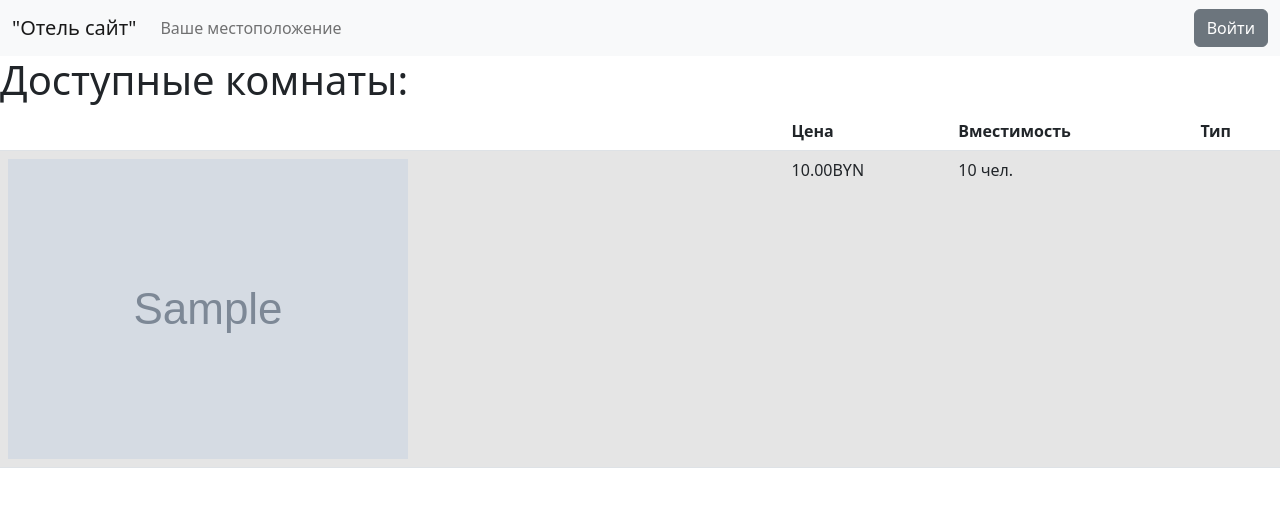
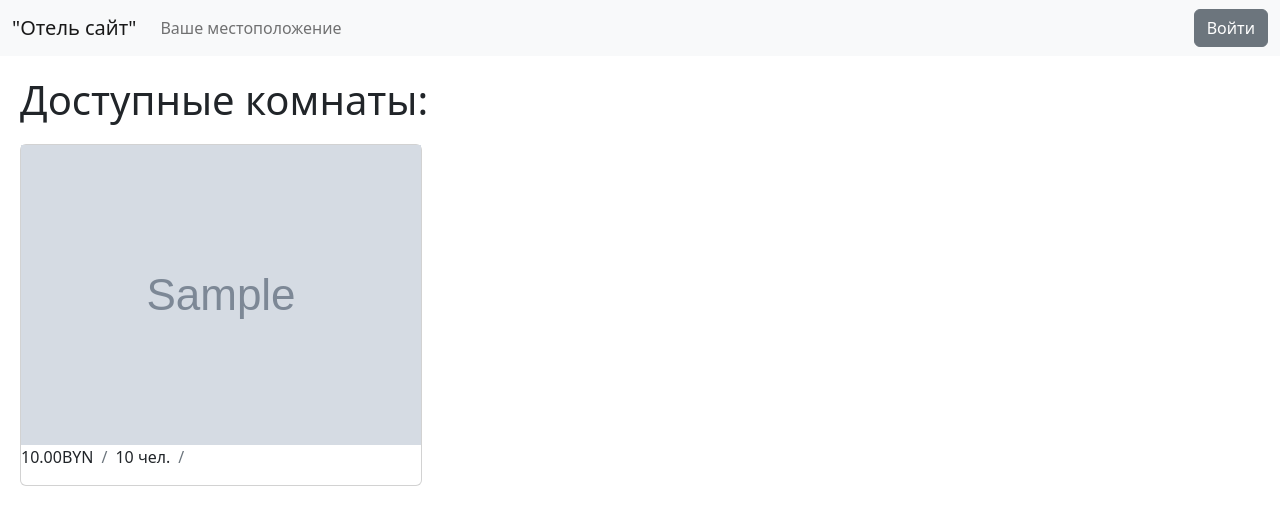
Before and after one commit to Ivan073/SCoI, a Django app: page / in a window 1280 px wide. Shown: the top 525 px of the page. Run offline with Django 4.2, Linux system fonts and the light colour scheme; tables that the repository leaves empty hold one stand-in row (values such as "Sample post"); grey boxes marked "Sample" are stand-in pictures.

Commit message:
Improved style of room list

```diff
--- a/Lab4/Lab4/HotelSite/templates/home.html
+++ b/Lab4/Lab4/HotelSite/templates/home.html
@@ -8,31 +8,20 @@
 </head>
 <body>
 {% include "header.html" %}
-<h1>Доступные комнаты:</h1>
-
-<table class="table table-hover">
-  <thead>
-    <tr>
-      <th scope="col"></th>
-      <th scope="col">Цена</th>
-      <th scope="col">Вместимость</th>
-      <th scope="col">Тип</th>
-    </tr>
-  </thead>
-  <tbody>
-    {% for room in rooms%}
-    <tr class="table-active">
-      <th scope="row"><img src = "{{room.photo.url}}" alt = "Изображение не загружено"></img></th>
-      <td>{{room.price}}BYN</td>
-      <td>{{room.capacity}} чел.</td>
-      <td>{% if room.room_type.name == 'Luxury' %}Люкс
+<h1 style="margin: 20px">Доступные комнаты:</h1>
+  <div class="d-flex" style="gap: 20px;margin: 20px">
+      {% for room in rooms%}
+      <div class="card">
+        <img src = "{{room.photo.url}}" alt = "Изображение не загружено"></img>
+          <ol class="breadcrumb">
+            <li class="breadcrumb-item">{{room.price}}BYN</li>
+            <li class="breadcrumb-item">{{room.capacity}} чел.</li>
+            <li class="breadcrumb-item"> {% if room.room_type.name == 'Luxury' %}Люкс
           {% elif room.room_type.name == 'Half-luxury' %}Полулюкс
           {% elif room.room_type.name == 'Regular' %}Обычная
-          {%endif%}
-      </td>
-    </tr>
-  {% endfor %}
-  </tbody>
-</table>
-
+          {%endif%}</li>
+          </ol>
+      </div>
+       {% endfor %}
+    </div>
 </body>
```
